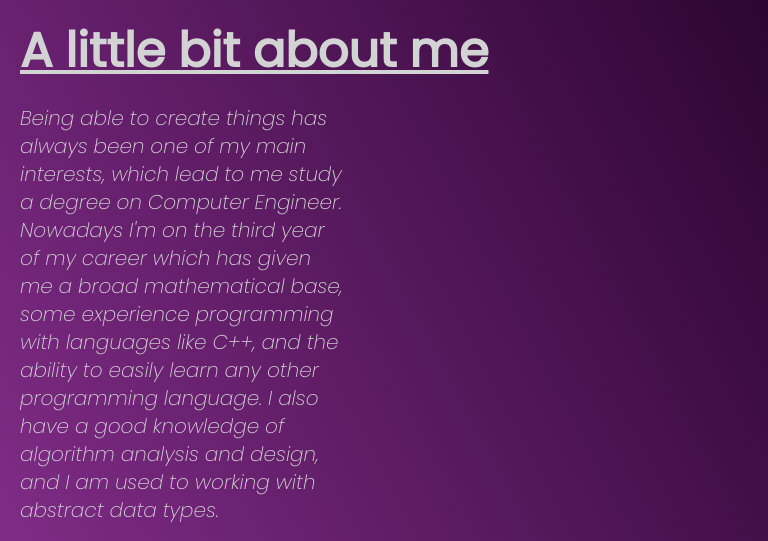
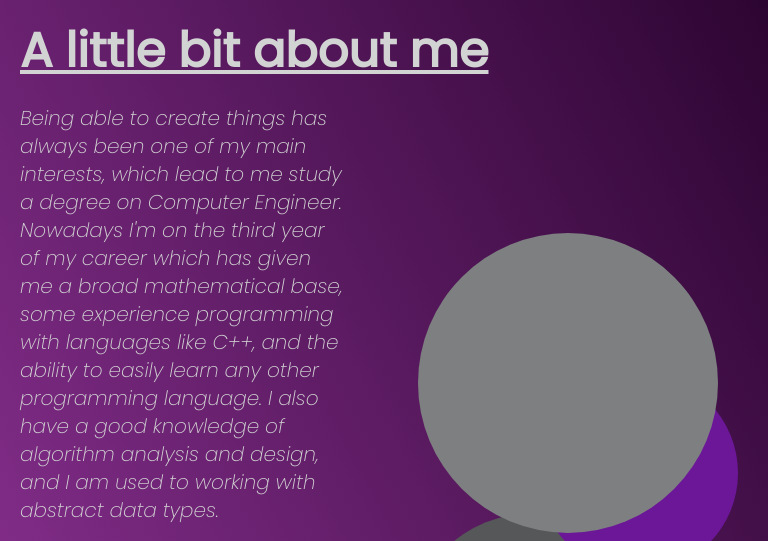
Before and after one commit to sofiabordagorry/Portfolio, a plain HTML site: page index.html in a window 768 px wide. Shown: the part 727-1268 px from the top of the page. Drawn offline with Linux system fonts and the light colour scheme.

Commit message:
Update styles.css

```diff
--- a/styles.css
+++ b/styles.css
@@ -293,8 +293,8 @@ img {
 }
 
 .project-title {
-    font-size: 2rem;
-    padding: 2rem 0.5rem;
+    font-size: 1.5rem;
+    padding: 1.5rem 0.5rem;
 }
 
 /* Contact section */
@@ -448,7 +448,7 @@ footer i {
     }
 }
 
-@media screen and (max-width: 650px) {
+@media screen and (max-width: 700px) {
     #about {
         margin: 0;
         padding: 0;
@@ -458,9 +458,7 @@ footer i {
      margin: 10px;
      padding: 0 0 50px;
     }
-}
 
-@media screen and (max-width: 960px) {
     #circulo1{
         background-color: transparent;
     }
@@ -471,6 +469,42 @@ footer i {
     #circulo3 {
         background-color: transparent;
 }
+}
+
+@media screen and (min-width: 700px) and (max-width: 960px){
+#circulo1 {
+        background-color: var(--ceniza);
+        position: absolute;
+        width: 250px;
+        height: 250px;
+        shape-outside: circle();
+        clip-path: circle();
+        right: 110px;
+        top: 1240px;
+    }
+
+
+    #circulo2 {
+        background-color: var(--violetaOscuro);
+        position: absolute;
+        width: 200px;
+        height: 200px;
+        shape-outside: circle();
+        clip-path: circle();
+        right: 30px;
+        top: 1100px;
+    }
+
+    #circulo3 {
+        background-color: var(--gris);
+        position: absolute;
+        width: 300px;
+        height: 300px;
+        shape-outside: circle();
+        clip-path: circle();
+        right: 50px;
+        top: 960px;
+    }
 }
 
 @media screen and (max-width: 650px) {
```
